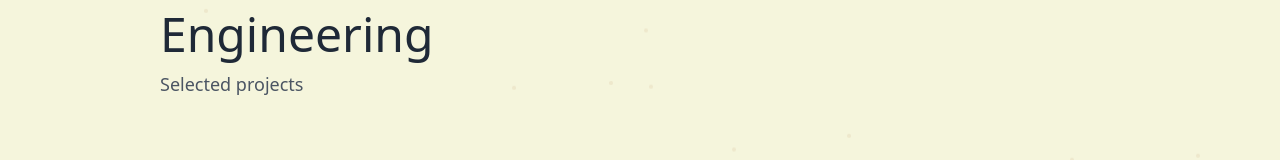
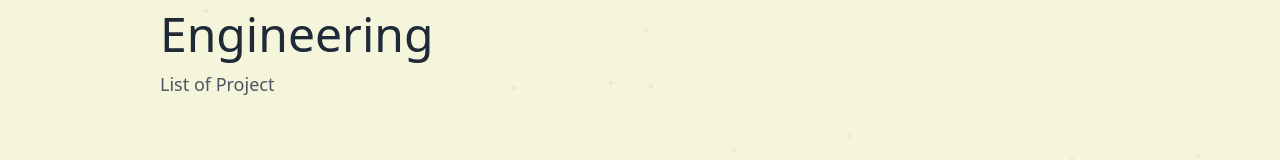
Before and after one commit to shmoos/my-portfolio, a React (Create React App) app: page / in a window 1280 px wide. Both pictures are taken after a click on the button "Engineering". Shown: the part 166-326 px from the top of the page. Built offline with nearby package versions, Linux system fonts and the light colour scheme.

Commit message:
Changes to UI

```diff
--- a/public/index.html
+++ b/public/index.html
@@ -24,7 +24,7 @@
       work correctly both with client-side routing and a non-root public URL.
       Learn how to configure a non-root public URL by running `npm run build`.
     -->
-    <title>Yusuf Jabbar</title>
+    <title>Yusuf</title>
   </head>
   <body>
     <noscript>You need to enable JavaScript to run this app.</noscript>
--- a/src/App.js
+++ b/src/App.js
@@ -47,12 +47,12 @@ export default function Portfolio() {
       tags: ['React Native', 'Firebase', 'Stripe'],
       year: '2023'
     },
-    {
-      title: 'E-Commerce Platform',
-      description: 'Full-stack marketplace with real-time inventory management',
-      tags: ['Next.js', 'PostgreSQL', 'Stripe'],
-      year: '2023'
-    }
+    // {
+    //   title: 'E-Commerce Platform',
+    //   description: 'Full-stack marketplace with real-time inventory management',
+    //   tags: ['Next.js', 'PostgreSQL', 'Stripe'],
+    //   year: '2023'
+    // }
   ];
 
   const photos = [
@@ -160,7 +160,7 @@ export default function Portfolio() {
           <div className="py-20 animate-fade-in">
             <div className="space-y-3 mb-16">
               <h2 className="text-5xl font-light">Engineering</h2>
-              <p className="text-gray-600 text-lg font-light">Selected projects</p>
+              <p className="text-gray-600 text-lg font-light">List of Project </p>
             </div>
             <div className="space-y-12">
               {projects.map((project, idx) => (
```
